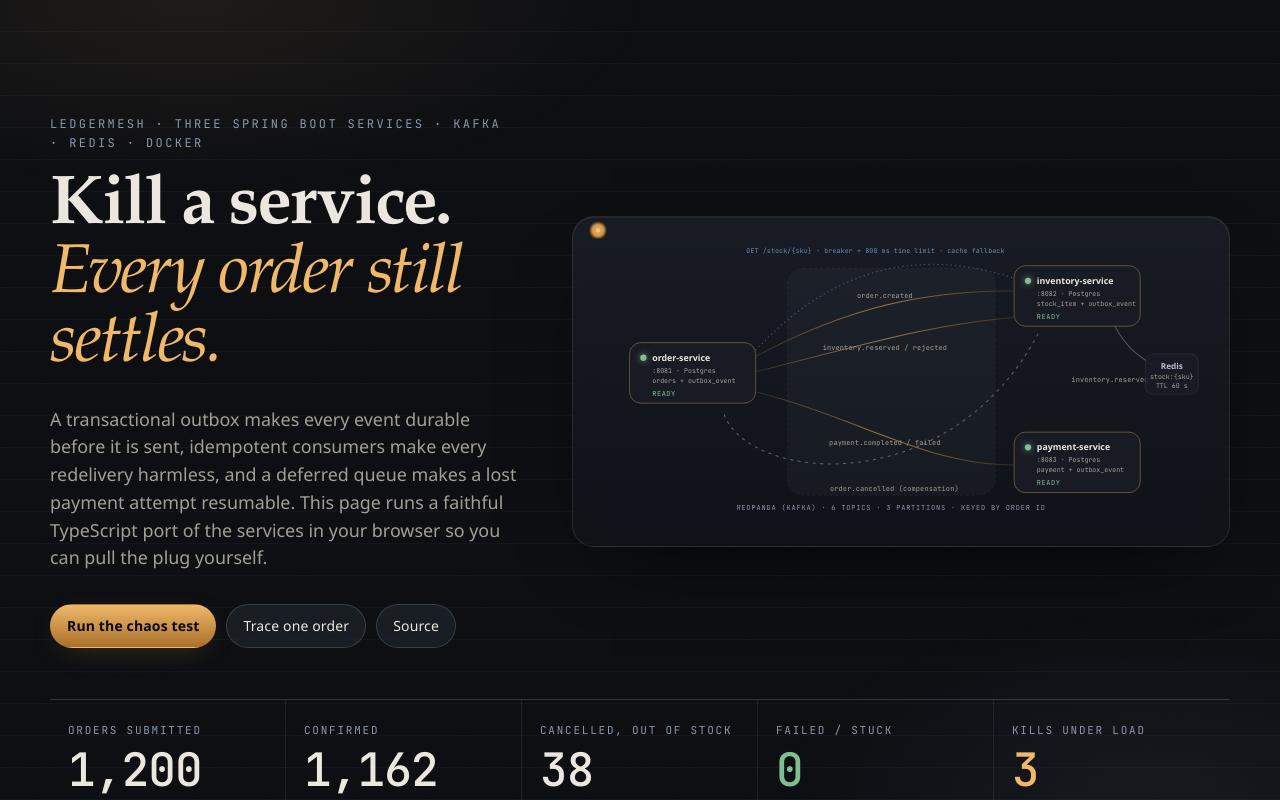
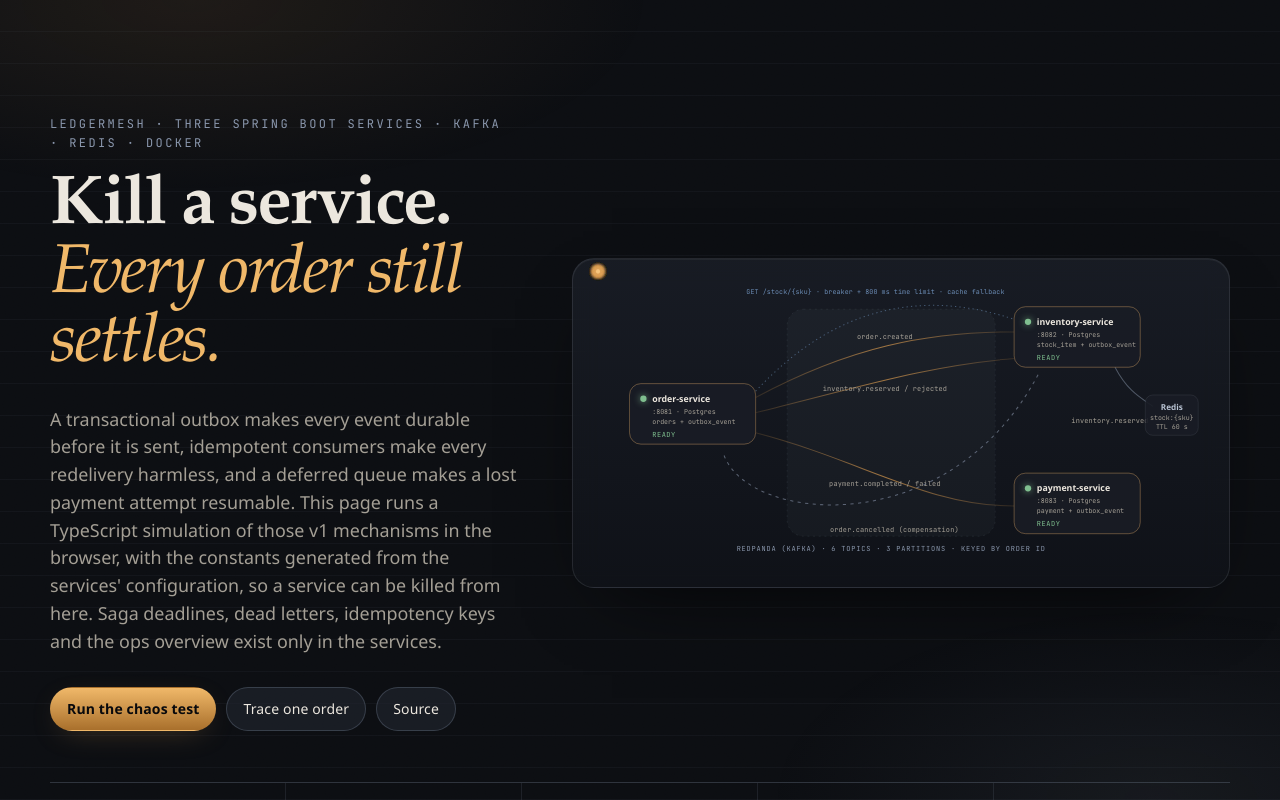
Before and after one commit to SAY-5/ledgermesh, a React (Vite) app in the folder web/: page / in a window 1280 px wide. Shown: the top 800 px of the page. Built offline with nearby package versions, Linux system fonts and the light colour scheme; a web font is replaced by a local one.

Commit message:
fix(web): state precisely what the simulation models and what it does not

```diff
--- a/web/src/components/Footer.tsx
+++ b/web/src/components/Footer.tsx
@@ -7,11 +7,14 @@ export function Footer() {
         <div>
           <p className="eyebrow">about this page</p>
           <p className="footer-text">
-            Everything above runs in your browser: a TypeScript port of the real services with the
-            same transition table, outbox relay, idempotent consumer, breaker windows, time limits,
-            retry policy, deferred queue and synthetic processor. The real stack is Spring Boot 3 on
-            JDK 21, Redpanda (Kafka), Redis and Postgres on Docker Compose, with the chaos test run
-            by GitLab CI and GitHub Actions. Time here is virtual and seeded, so a run is
+            Everything above runs in the browser: a TypeScript simulation of the v1 services with
+            the same transition table, outbox relay, idempotent consumer, breaker windows, time
+            limits, retry policy, deferred queue and synthetic processor, its constants generated
+            from the services' application.yml files. Not simulated: the saga deadlines and reaper,
+            the order timeline, dead letters and replay, the Idempotency-Key store and the ops
+            overview (v2.0.0 to v5.0.0), which the README documents. The real stack is Spring Boot
+            3 on JDK 21, Redpanda (Kafka), Redis and Postgres on Docker Compose, with the chaos test
+            run by GitLab CI and GitHub Actions. Time here is virtual and seeded, so a run is
             reproducible; the JVM boot after a kill is modelled as 2.5 s.
           </p>
         </div>
@@ -26,7 +29,7 @@ export function Footer() {
             chaos/run.sh
           </a>
           <a href={`${REPO}/tree/main/web/src/sim`} target="_blank" rel="noreferrer">
-            web/src/sim (the port)
+            web/src/sim (the simulation)
           </a>
         </div>
       </div>
--- a/web/src/components/Hero.tsx
+++ b/web/src/components/Hero.tsx
@@ -37,8 +37,10 @@ export function Hero() {
           <motion.p className="hero-lede" {...rise(0.18)}>
             A transactional outbox makes every event durable before it is sent, idempotent consumers
             make every redelivery harmless, and a deferred queue makes a lost payment attempt
-            resumable. This page runs a faithful TypeScript port of the services in your browser so
-            you can pull the plug yourself.
+            resumable. This page runs a TypeScript simulation of those v1 mechanisms in the browser,
+            with the constants generated from the services' configuration, so a service can be
+            killed from here. Saga deadlines, dead letters, idempotency keys and the ops overview
+            exist only in the services.
           </motion.p>
           <motion.div className="hero-actions" {...rise(0.26)}>
             <a className="btn btn-copper" href="#chaos">
```
